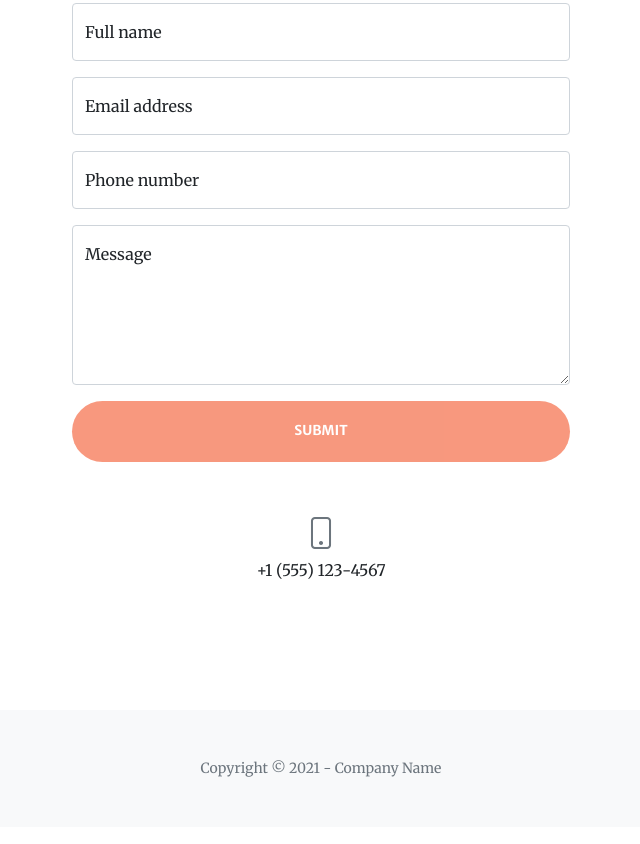
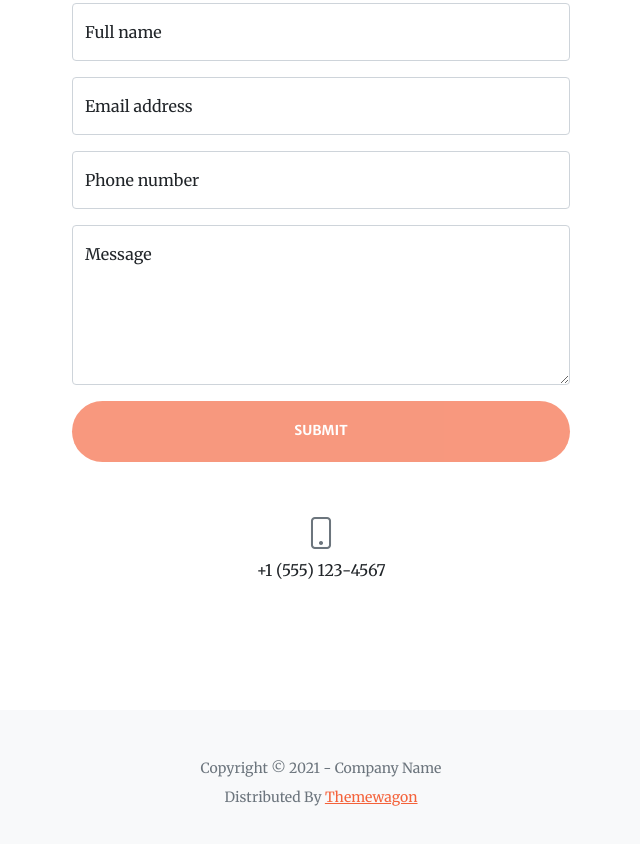
Before and after one commit to technext/creative-2, a plain HTML site: page index.html in a window 1280 px wide. Shown: the part 3021-3865 px from the top of the page, without its empty margins (319-959 px from the left). Drawn offline with nearby package versions, Linux system fonts and the light colour scheme; some packages are replaced by stand-ins of ours; a script that the page names is missing.

Commit message:
update index file

```diff
--- a/index.html
+++ b/index.html
@@ -245,6 +245,9 @@
         <!-- Footer-->
         <footer class="bg-light py-5">
             <div class="container px-4 px-lg-5"><div class="small text-center text-muted">Copyright &copy; 2021 - Company Name</div></div>
+
+            <div class="container px-4 px-lg-5 pt-2"><div class="small text-center text-muted">Distributed By <a href="https://themewagon.com/">Themewagon</a>
+            </div></div>
         </footer>
         <!-- Bootstrap core JS-->
         <script src="https://cdn.jsdelivr.net/npm/bootstrap@5.0.1/dist/js/bootstrap.bundle.min.js"></script>
```
